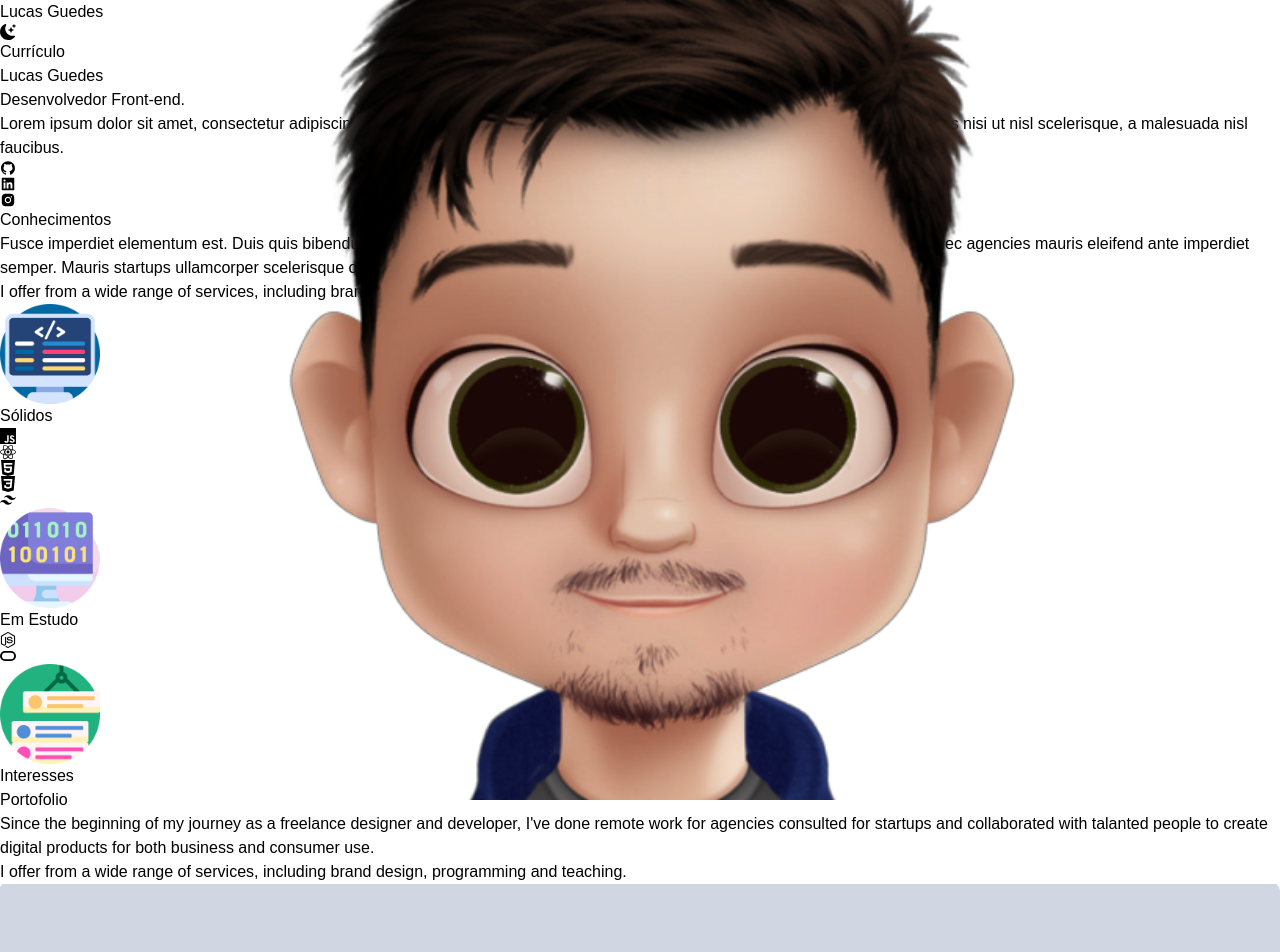
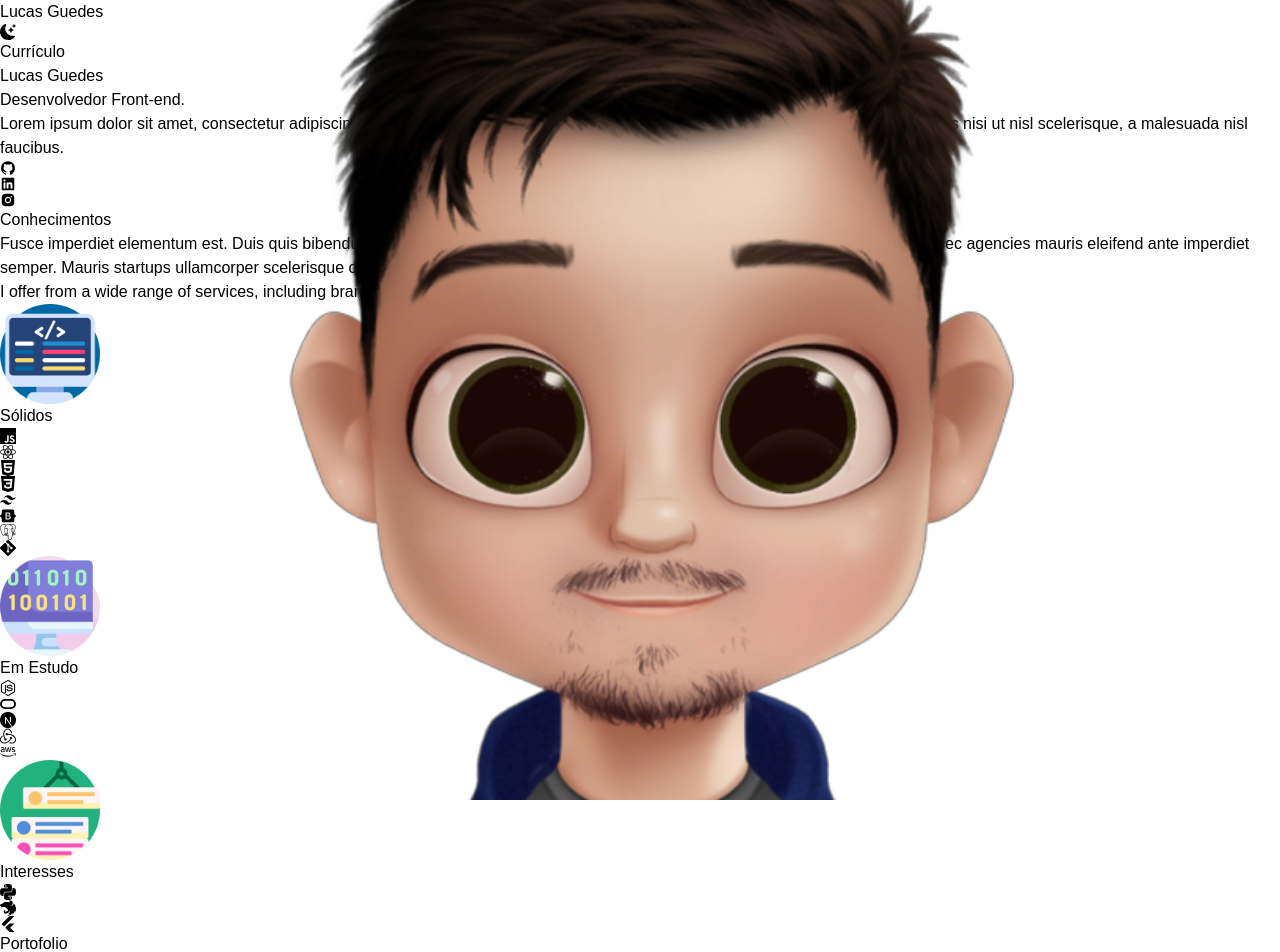
Before and after one commit to guedev/my-portfolio, a Next.js app: page / in a window 1280 px wide. Shown: the top 952 px of the page. Built offline with nearby package versions, Linux system fonts and the light colour scheme.

Commit message:
ajustes de layout da secao conhecimentos

```diff
--- a/src/pages/index.js
+++ b/src/pages/index.js
@@ -2,7 +2,7 @@ import Head from "next/head";
 import { useState } from "react";
 import { BsFillMoonStarsFill } from "react-icons/bs";
 import { AiFillLinkedin, AiFillGithub, AiFillInstagram } from "react-icons/ai";
-import { SiJavascript, SiReact, SiHtml5, SiCss3, SiTailwindcss, SiNodedotjs, SiOracle } from "react-icons/si";
+import { SiJavascript, SiReact, SiHtml5, SiCss3, SiTailwindcss, SiNodedotjs, SiOracle, SiPython, SiNextdotjs, SiBootstrap, SiNestjs, SiPostgresql, SiRedux, SiGit, SiFlutter, SiAmazonaws } from "react-icons/si";
 import Image from "next/image";
 import avatar from "../../public/avatar.png";
 import front from '../../public/front.png';
@@ -75,6 +75,7 @@ export default function Home() {
 
         {/* Second Section */}
         <section>
+
           {/* My Knoledges */}
           <div>
             <h3 className="text-3xl py-1 dark:text-white ">Conhecimentos</h3>
@@ -86,41 +87,54 @@ export default function Home() {
               programming and teaching.
             </p>
           </div>
+
           <div className="lg:flex gap-10">
-            <div className="text-center shadow-lg p-10 rounded-xl my-10  dark:bg-white flex-1">
+
+            <div className="text-center shadow-lg p-10 rounded-xl my-10  dark:bg-white flex-1 md:w-1/3">
               <Image src={front} width={100} height={100} className='mx-auto'/>
               <h3 className="text-lg pt-8 pb-2 font-bold ">
                 Sólidos
               </h3>
 
               {/* Icons front end */}
-              <div className="text-5xl flex flex-col gap-6 items-center mt-5 md:flex-row md:justify-center md:mt-8">
+              <div className="text-5xl flex flex-col gap-6 items-center mt-5 md:flex-row md:justify-center md:mt-8 md:flex-wrap">
                <SiJavascript className="rounded-lg text-gray-600 hover:text-gray-800  "/>
                <SiReact className=" text-gray-600 hover:text-gray-800"/>
                <SiHtml5 className=" text-gray-600 hover:text-gray-800" />
                <SiCss3 className=" text-gray-600 hover:text-gray-800" />
                <SiTailwindcss className=" text-gray-600 hover:text-gray-800" />
+               <SiBootstrap  className=" text-gray-600 hover:text-gray-800"/>
+               <SiPostgresql className=" text-gray-600 hover:text-gray-800"/>
+               <SiGit className=" text-gray-600 hover:text-gray-800"/>
               </div>
 
             </div>
 
 
-            <div className="text-center shadow-lg p-10 rounded-xl my-10 dark:bg-white flex-1">
+            <div className="text-center shadow-lg p-10 rounded-xl my-10 dark:bg-white flex-1 md:w-1/3">
               <Image src={back} width={100} height={100} className='mx-auto'/>
               <h3 className="text-lg font-bold pt-8 pb-2 ">
                 Em Estudo
               </h3>
 
             {/* Icons back-end */}
-            <div className="text-5xl flex flex-col gap-6 items-center mt-5 md:flex-row md:justify-center md:mt-8">
+            <div className="text-5xl flex flex-col gap-6 items-center mt-5 md:flex-row md:justify-center md:mt-8 md:flex-wrap">
             <SiNodedotjs className=" text-gray-600 hover:text-gray-800"/>
             <SiOracle className=" text-gray-600 hover:text-gray-800"/>
+            <SiNextdotjs className=" text-gray-600 hover:text-gray-800"/>
+            <SiRedux className=" text-gray-600 hover:text-gray-800"/>
+            <SiAmazonaws className=" text-gray-600 hover:text-gray-800"/>
             </div>
 
             </div>
-            <div className="text-center shadow-lg p-10 rounded-xl my-10 dark:bg-white flex-1">
+            <div className="text-center shadow-lg p-10 rounded-xl my-10 dark:bg-white flex-1 md:w-1/3 md:flex-wrap">
               <Image src={dataBase} width={100} height={100} className='mx-auto'/>
               <h3 className="text-lg font-bold pt-8 pb-2 ">Interesses</h3>
+              <div className="text-5xl flex flex-col gap-6 items-center mt-5 md:flex-row md:justify-center md:mt-8">
+              <SiPython className=" text-gray-600 hover:text-gray-800"/>
+              <SiNestjs className=" text-gray-600 hover:text-gray-800"/>
+              <SiFlutter className=" text-gray-600 hover:text-gray-800"/>
+              </div>
 
             </div>
           </div>
```
